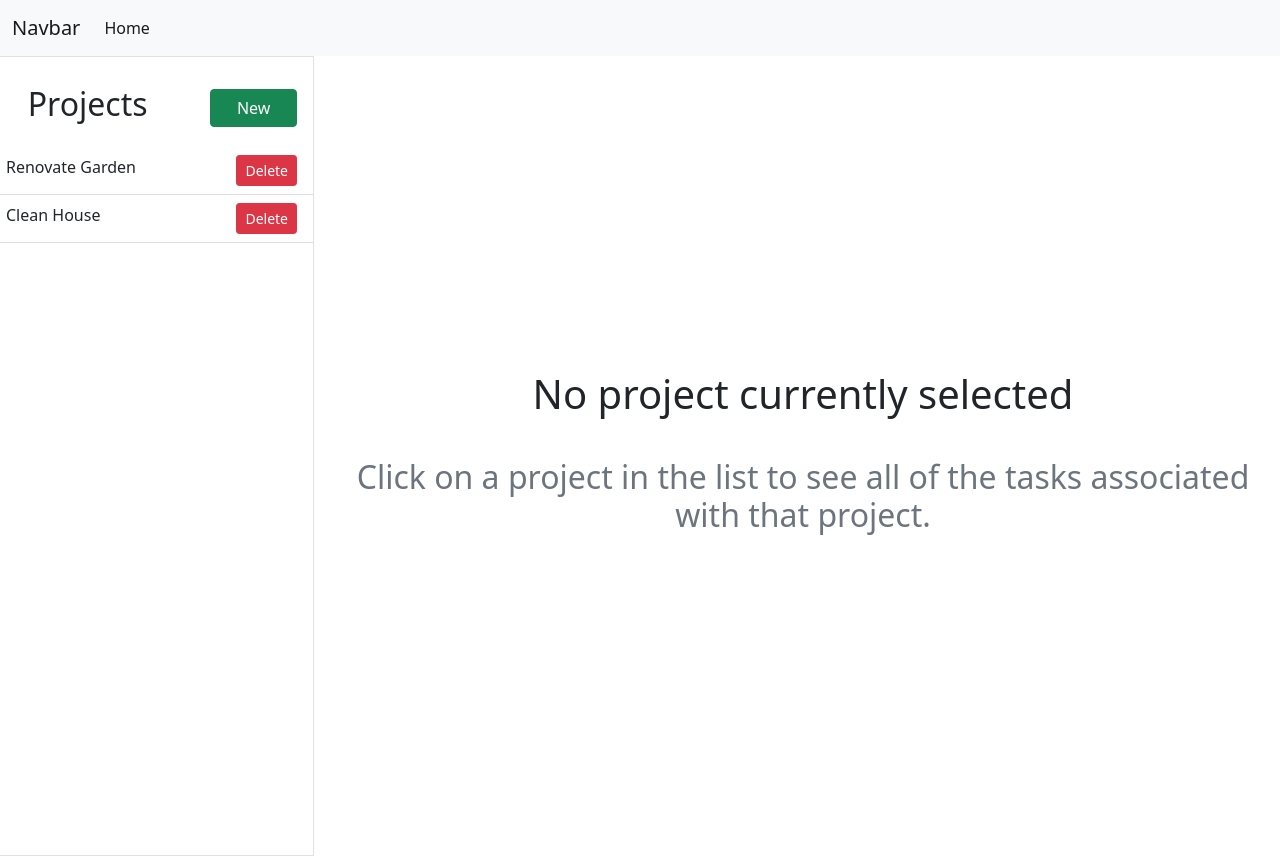
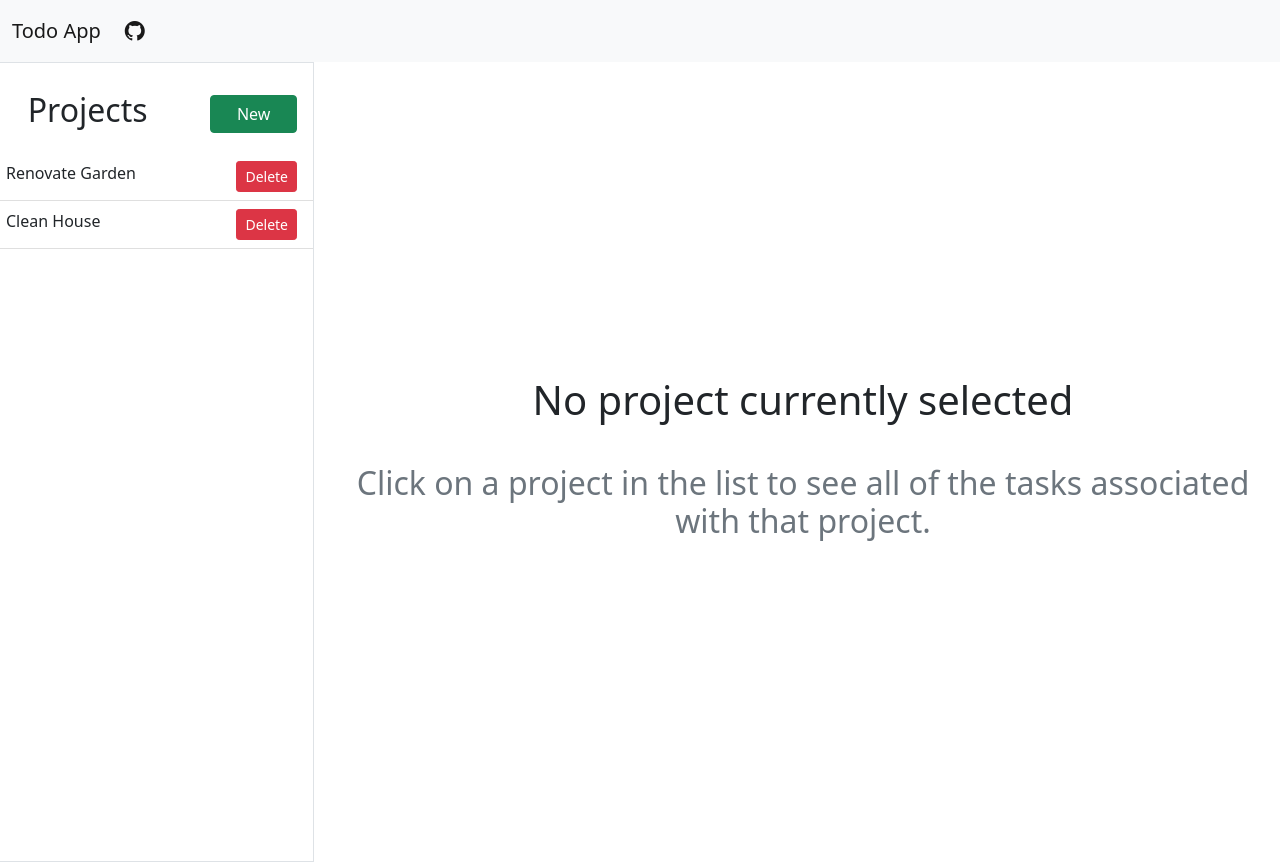
Before and after one commit to biscuitlegs/todo-app-js, a website built with webpack: page dist/index.html in a window 1280 px wide. Built offline with nearby package versions, Linux system fonts and the light colour scheme.

Commit message:
Add bootstrap icons

```diff
--- a/src/display/navbar.js
+++ b/src/display/navbar.js
@@ -4,7 +4,7 @@ container.classList.add("container-fluid");
 const navbarBrand = document.createElement("a");
 navbarBrand.classList.add("navbar-brand");
 navbarBrand.setAttribute("href", "#");
-navbarBrand.textContent = "Navbar";
+navbarBrand.textContent = "Todo App";
 
 const navbarToggler = document.createElement("button");
 navbarToggler.classList.add("navbar-toggler");
@@ -25,14 +25,16 @@ navbarCollapse.setAttribute("id", "navbarNav");
 const navbarNav = document.createElement("ul");
 navbarNav.classList.add("navbar-nav");
 
-const navItemHome = document.createElement("li");
-navItemHome.classList.add("nav-item");
+const navItemGithub = document.createElement("li");
+navItemGithub.classList.add("nav-item");
 
-const navLinkHome = document.createElement("a");
-navLinkHome.classList.add("nav-link", "active");
-navLinkHome.setAttribute("aria-current", "page");
-navLinkHome.setAttribute("href", "#");
-navLinkHome.textContent = "Home";
+const navLinkGithub = document.createElement("a");
+navLinkGithub.classList.add("nav-link", "active");
+navLinkGithub.setAttribute("aria-current", "page");
+navLinkGithub.setAttribute("href", "#");
+const navLinkGithubIcon = document.createElement("i");
+navLinkGithubIcon.classList.add("bi", "bi-github", "fs-5");
+navLinkGithub.appendChild(navLinkGithubIcon);
 
 
 container.appendChild(navbarBrand);
@@ -40,8 +42,8 @@ container.appendChild(navbarToggler);
 navbarToggler.appendChild(navbarTogglerIcon);
 container.appendChild(navbarCollapse);
 navbarCollapse.appendChild(navbarNav);
-navbarNav.appendChild(navItemHome);
-navItemHome.appendChild(navLinkHome);
+navbarNav.appendChild(navItemGithub);
+navItemGithub.appendChild(navLinkGithub);
 
 
 const navbar = document.createElement("nav");
--- a/src/seed/seed.js
+++ b/src/seed/seed.js
@@ -8,13 +8,13 @@ function seedDefaultProjects() {
     const { day, month, year } = getCurrentDate();
 
     //Garden Project
-    const paintShedItem = TodoItem("Paint shed in the back garden", "Velit et do ullamco do eiusmod. Et amet ut sint duis. Occaecat sit culpa nisi aute consequat consectetur id enim ipsum enim consectetur quis consequat proident. Adipisicing sunt tempor ea dolore culpa adipisicing. Aliquip reprehenderit aliqua irure elit in irure non mollit. Excepteur sint qui sunt adipisicing veniam.", formatDate(year, month, day), mediumPriority());
+    const paintShedItem = TodoItem("Paint the shed in the back garden", "Velit et do ullamco do eiusmod. Et amet ut sint duis. Occaecat sit culpa nisi aute consequat consectetur id enim ipsum enim consectetur quis consequat proident. Adipisicing sunt tempor ea dolore culpa adipisicing. Aliquip reprehenderit aliqua irure elit in irure non mollit. Excepteur sint qui sunt adipisicing veniam.", formatDate(year, month, day), mediumPriority());
     const gardenProject = TodoProject("Renovate Garden");
     gardenProject.addTodoItem(paintShedItem);
 
 
     //Cleaning Project
-    const vaccumItem = TodoItem("Vaccum Living Room", "Magna eu exercitation fugiat qui. Magna mollit sint duis eu ea adipisicing aliqua irure.", formatDate(year, month, day), lowPriority());
+    const vaccumItem = TodoItem("Vaccum the living room", "Magna eu exercitation fugiat qui. Magna mollit sint duis eu ea adipisicing aliqua irure.", formatDate(year, month, day), lowPriority());
     const mopItem = TodoItem("Mop the garage floor", "Quis Lorem in id eiusmod elit ipsum labore amet et consectetur nisi ad. Aute non cillum sunt deserunt sit. Do reprehenderit ad ad in culpa. Veniam voluptate do ad labore aliquip commodo. Enim minim nulla dolore ipsum cillum consectetur minim cillum ut exercitation aute.", formatDate(year, month, day), lowPriority());
     const dusterItem = TodoItem("Dust cobwebs", "Sint deserunt anim voluptate velit sint in dolore anim amet proident ipsum proident id laborum. Ut tempor culpa aute velit anim voluptate laborum pariatur cupidatat occaecat consequat occaecat laboris duis. Commodo enim nulla veniam ut dolore deserunt voluptate in veniam. Dolor tempor est mollit exercitation duis elit dolor.", formatDate(year, month, day), highPriority());
     const cleaningProject = TodoProject("Clean House");
--- a/webpack.config.js
+++ b/webpack.config.js
@@ -13,6 +13,10 @@ module.exports = {
                 test: /\.css$/i,
                 use: ['style-loader', 'css-loader'],
             },
+            {
+                test: /\.(woff|woff2|eot|ttf|otf)$/i,
+                type: 'asset/resource',
+            },
         ],
     }
 };
```
Also changed, not shown: dist/index.html, dist/main.js.
